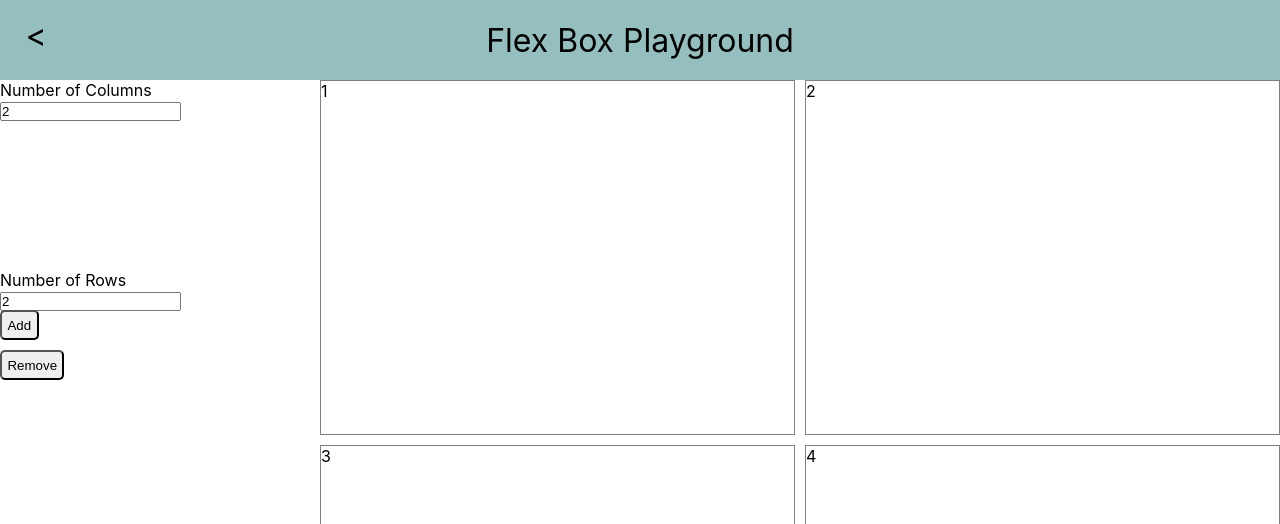
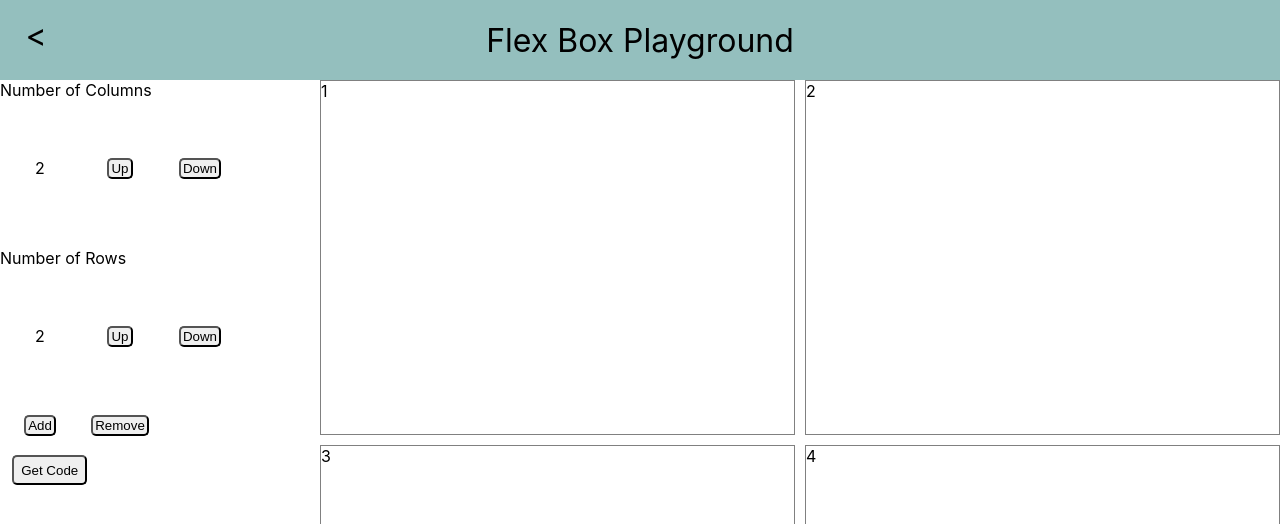
Before and after one commit to timbiles/flex-box, a React (Create React App) app: page / in a window 1280 px wide. Shown: the top 524 px of the page. Built offline with nearby package versions, Linux system fonts and the light colour scheme.

Commit message:
grid modal/styling

```diff
--- a/src/Components/grid.js
+++ b/src/Components/grid.js
@@ -1,43 +1,109 @@
 import React, { Component } from 'react';
-import { Grid, SideNav, Main, Cont } from '../styles/gridStyles';
-import {Btn} from '../styles/flex';
+import { Grid, SideNav, Main, Container } from '../styles/gridStyles';
+import { Btn } from '../styles/flex';
+import { Modal, Section, Pre } from '../styles/modal';
 import Loop from './loop';
 
 class grid extends Component {
-    state = {
-        number: 4
+  state = {
+    number: 4,
+    columnCount: 2,
+    rowCount: 2,
+    display: false
+  };
+
+  edit = value => {
+    const { columnCount, rowCount } = this.state;
+    let arr = [];
+    let e = value === 'columns' ? columnCount : rowCount;
+
+    for (let i = 1; i <= e; i++) {
+      arr.push('1fr');
     }
+    this.setState({ [value]: arr.join(' ') });
+  };
 
-    edit = (e, value) => {
-        let arr = []
-        for(let i=1; i<=e; i++){
-            arr.push('1fr')
-        }
-        this.setState({[value]: arr.join(' ')})
+  handleClose = e => {
+    if (e.target.id === 'modal') {
+      this.setState({ display: false });
     }
+  };
+
+  buttons = (e, f, g) => {
+    return (
+      <Container primary>
+        {e}
+        <Btn
+          onClick={() => {
+            this.setState({ [f]: e + 1 }, () => {
+              this.edit(g);
+            });
+          }}
+        >
+          Up
+        </Btn>
+        <Btn
+          onClick={() => {
+            e > 1 &&
+              this.setState({ [f]: e - 1 }, () => {
+                this.edit(g);
+              });
+          }}
+        >
+          Down
+        </Btn>
+      </Container>
+    );
+  };
 
   render() {
-      const {number, columns, rows} = this.state
-      console.log(this.state)
+    const {
+      number,
+      columns,
+      rows,
+      columnCount,
+      rowCount,
+      display
+    } = this.state;
     return (
       <>
         <Grid>
           <SideNav>
-              <div>Number of Columns
-                  <input type="number" defaultValue={2}
-                  onChange={e => this.edit(e.target.value, 'columns')}
-                  />
-              </div>
-              <div>Number of Rows
-                  <input type="number" defaultValue={2}
-                  onChange={e => this.edit(e.target.value, 'rows')}
-                  />
-              </div>
-            <Btn grid onClick={() => this.setState({number: number + 1})}>Add</Btn>
-            <Btn grid onClick={() => this.setState({number: number -1})}>Remove</Btn>
+            <Container>
+              Number of Columns
+              {this.buttons(columnCount, 'columnCount', 'columns')}
+            </Container>
+            <Container>
+              Number of Rows
+              {this.buttons(rowCount, 'rowCount', 'rows')}
+            </Container>
+            <Container primary>
+              <Btn grid onClick={() => this.setState({ number: number + 1 })}>
+                Add
+              </Btn>
+              <Btn grid onClick={() => this.setState({ number: number - 1 })}>
+                Remove
+              </Btn>
+            </Container>
+            <Btn onClick={() => this.setState({ display: !display })}>
+              Get Code
+            </Btn>
+            <Modal
+              display={display ? 'block' : 'none'}
+              id="modal"
+              onClick={e => this.handleClose(e)}
+            >
+              <Section>
+                <Pre>{`
+.container {
+    display: grid;
+}
+                `}</Pre>
+              </Section>
+            </Modal>
           </SideNav>
           <Main columns={columns && columns} rows={rows && rows}>
-            <Loop number={number} type='grid'/>
+            <Loop number={number} type="grid" />
           </Main>
         </Grid>
       </>
--- a/src/styles/gridStyles.js
+++ b/src/styles/gridStyles.js
@@ -8,8 +8,8 @@ export const Grid = styled.div`
 
 export const SideNav = styled.div`
   display: inline-grid;
-  grid-template-rows: 25% repeat(3, 30px);
-  grid-template-columns: 0.5fr;
+  grid-template-rows: repeat(2, .25fr) 30px 30px;
+  grid-template-columns: 0.75fr;
   grid-row-gap: 10px;
 `;
 
@@ -21,6 +21,18 @@ export const Main = styled.div`
   grid-gap: 10px;
 `;
 
+export const Container = styled.div`
+    display: grid;
+
+    ${props =>
+    props.primary &&
+    css`
+    justify-items: center;
+    grid-template-columns: 1fr repeat(2, 1fr);
+    height: max-content;
+    `}
+`
+
 export const Cont = styled.div`
   border: 1px solid grey;
 `;
--- a/src/styles/modal.js
+++ b/src/styles/modal.js
@@ -1,4 +1,4 @@
-import styled, { css } from 'styled-components';
+import styled from 'styled-components';
 
 export const Modal = styled.div`
   display: ${props => props.display};
```
Also changed, not shown: src/Components/properties.js (line endings or trailing spaces).
